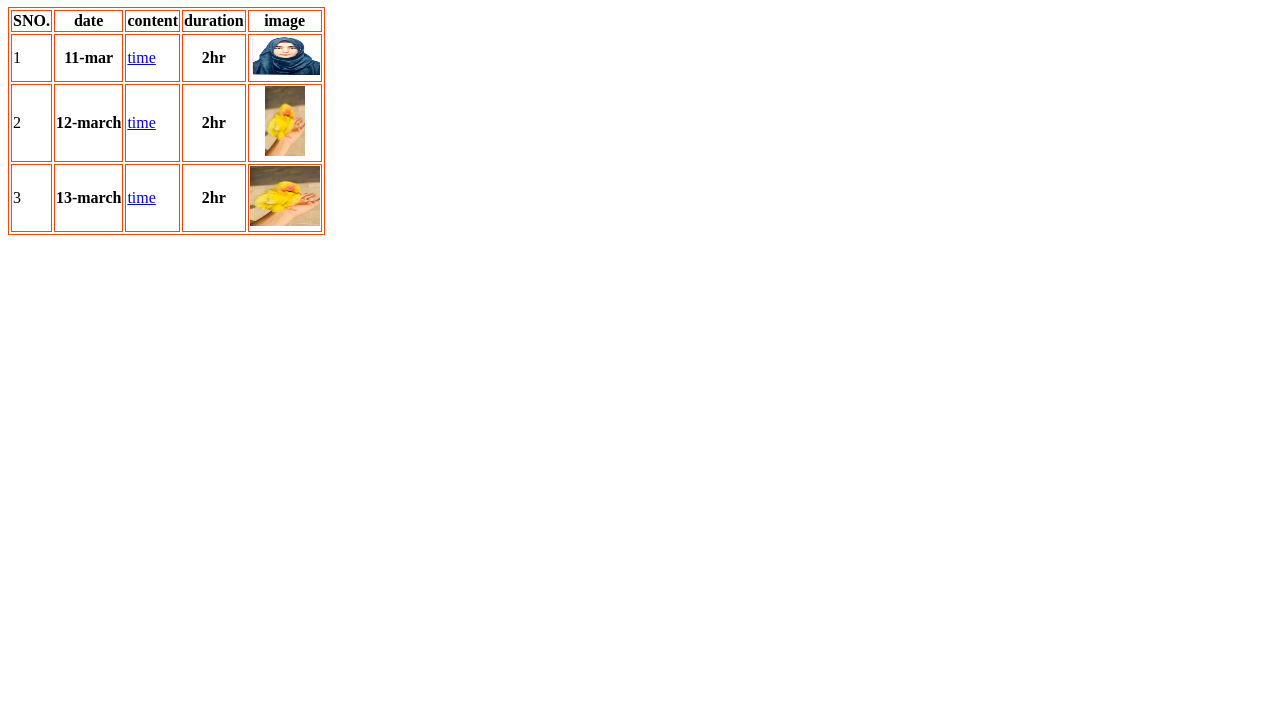
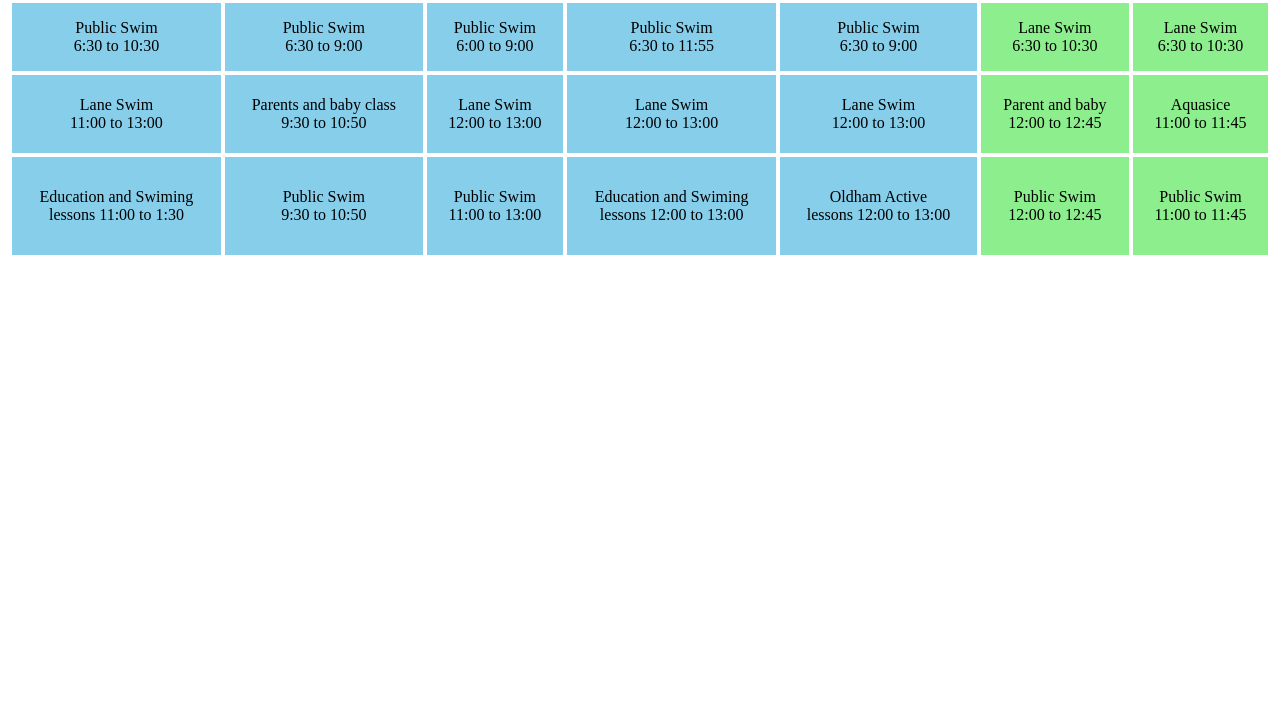
Before and after one commit to engrnosheenali/my-files, a plain HTML site: page table.html in a window 1280 px wide. Shown: the part 73-800 px from the top of the page. Drawn offline with Linux system fonts and the light colour scheme.

Commit message:
Add files via upload

```diff
--- a/table.html
+++ b/table.html
@@ -3,48 +3,133 @@
   <head>
     <meta charset="UTF-8" />
     <meta name="viewport" content="width=device-width, initial-scale=1.0" />
-    <title>table</title>
+    <title>Document</title>
     <style>
       table,
-      td,
+      tr,
+      td {
+        border: 1px solid white;
+      }
       th {
-        border: 1px solid orangered;
+        height: 60px;
+      }
+      table {
+        width: 100%;
+        text-align: center;
+      }
+      .last-row {
+        background-color: rgba(4, 218, 4, 0.452);
+      }
+      td {
+        background-color: skyblue;
+        padding: 10px;
       }
     </style>
   </head>
   <body>
-    <h1 style="text-align: center">time table</h1>
     <table>
-      <tr>
-        <th>SNO.</th>
-        <th>date</th>
-        <th>content</th>
-        <th>duration</th>
-        <th>image</th>
-      </tr>
-      <tr>
-        <td>1</td>
-        <th>11-mar</th>
-        <td> <a href="http://time.org.pk"> time</td></a>
-        <th>2hr</th>
-        <th><img src="image.jpeg" height="40" width="70" alt="my image"></th>
-      </tr>
-      <tr>
-        <td>2</td>
-        <th>12-march</th>
-        <td><a href="http://time.org.pk">time</td></a>
-        <th>2hr</th>
-        <th><img src="chucha.jpeg"height="70" width="40" alt="chucha"></th>
-      </tr>
-      <tr>
-        <td>3</td>
-        <th>13-march</th>
-        <td><a href="htto://time.org.pk">time</td></a>
-        <th>2hr</th>
-        <th><img src="chucha.jpeg"height="60" width="70" alt="chucha"></th>
+      <tr style="padding: 20px">
+        <th>Monday</th>
+        <th>Tuesday</th>
+        <th>Wednesday</th>
+        <th>Thursday</th>
+        <th>Friday</th>
+        <th>Saturday</th>
+        <th>Sunday</th>
       </tr>
 
-       </tr>
+      <tr style="height: 70px">
+        <td>
+          Public Swim <br />
+          6:30 to 10:30
+        </td>
+        <td>
+          Public Swim <br />
+          6:30 to 9:00
+        </td>
+        <td>
+          Public Swim <br />
+          6:00 to 9:00
+        </td>
+        <td>
+          Public Swim <br />
+          6:30 to 11:55
+        </td>
+        <td>
+          Public Swim <br />
+          6:30 to 9:00
+        </td>
+        <td class="last-row">
+          Lane Swim <br />
+          6:30 to 10:30
+        </td>
+        <td class="last-row">
+          Lane Swim <br />
+          6:30 to 10:30
+        </td>
+      </tr>
+
+      <tr style="height: 80px">
+        <td>
+          Lane Swim <br />
+          11:00 to 13:00
+        </td>
+        <td>
+          Parents and baby class <br />
+          9:30 to 10:50
+        </td>
+        <td>
+          Lane Swim <br />
+          12:00 to 13:00
+        </td>
+        <td>
+          Lane Swim <br />
+          12:00 to 13:00
+        </td>
+        <td>
+          Lane Swim <br />
+          12:00 to 13:00
+        </td>
+        <td class="last-row">
+          Parent and baby <br />
+          12:00 to 12:45
+        </td>
+        <td class="last-row">
+          Aquasice <br />
+          11:00 to 11:45
+        </td>
+      </tr>
+
+      <tr style="height: 100px">
+        <td>
+          Education and Swiming <br />
+          lessons 11:00 to 1:30
+        </td>
+        <td>
+          Public Swim <br />
+          9:30 to 10:50
+        </td>
+        <td>
+          Public Swim <br />
+          11:00 to 13:00
+        </td>
+        <td>
+          Education and Swiming <br />
+          lessons 12:00 to 13:00
+        </td>
+        <td>
+          Oldham Active <br />
+          lessons 12:00 to 13:00
+        </td>
+        <td class="last-row">
+          Public Swim <br />
+          12:00 to 12:45
+        </td>
+        <td class="last-row">
+          Public Swim <br />
+          11:00 to 11:45
+        </td>
+      </tr>
     </table>
   </body>
 </html>
```
Also changed, not shown: forms.html (added, +40 -0 lines), report card.html (added, +36 -0 lines), reportform.html (added, +12 -0 lines).
